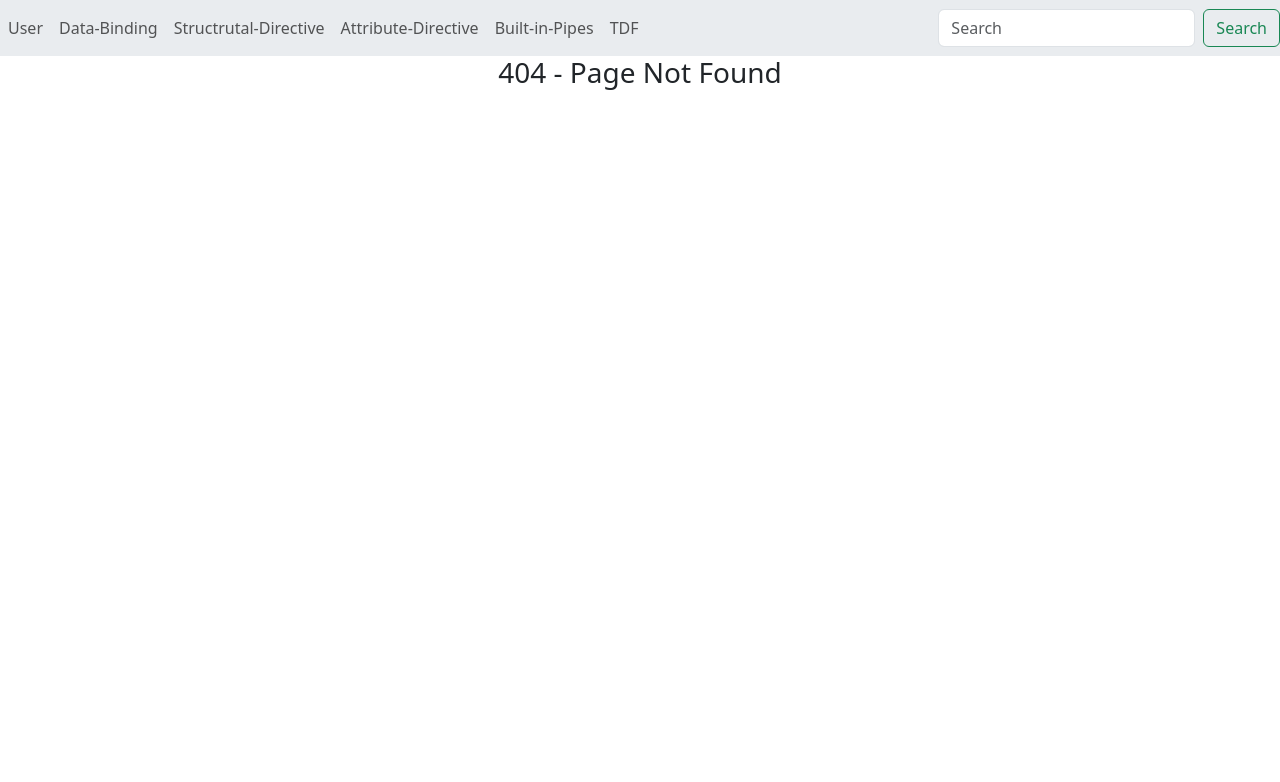
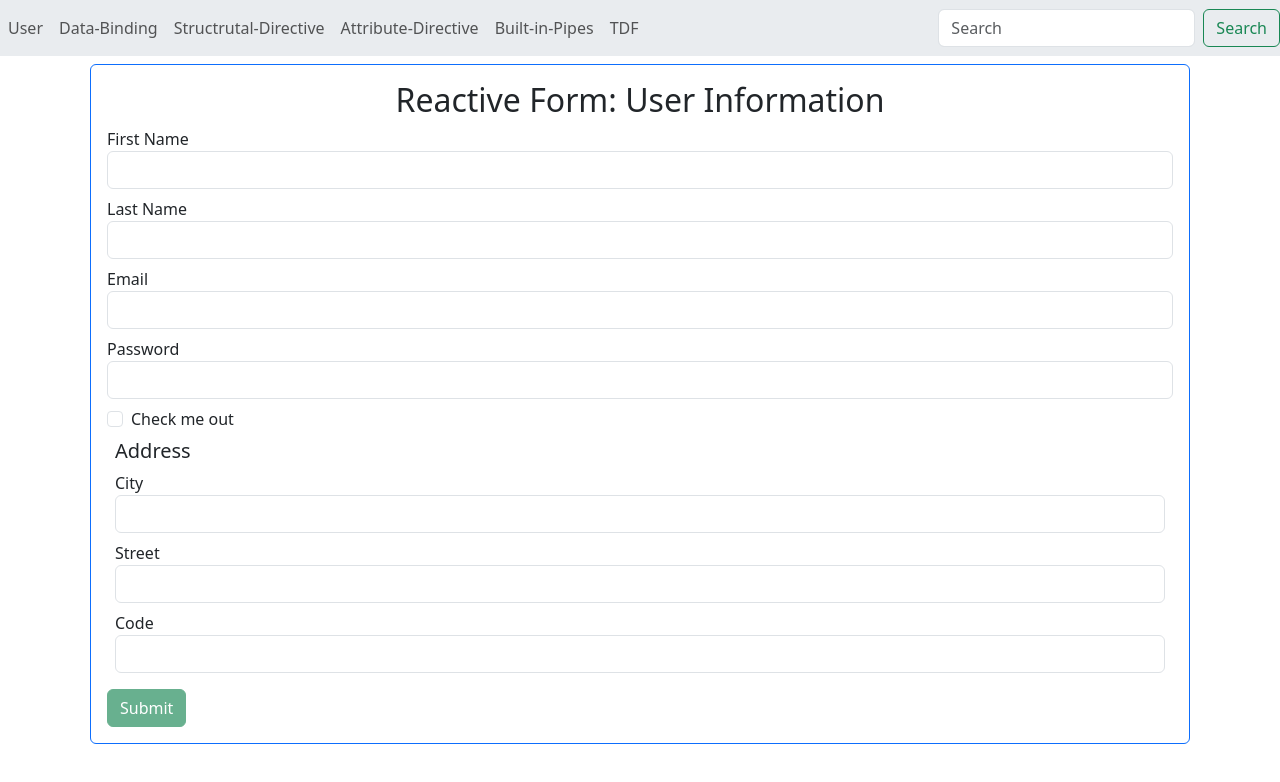
Before and after one commit to cembicakci/angular-basics, an Angular app: page /rf in a window 1280 px wide. Before the commit this address had no page. Shown: the top 782 px of the page. Built offline with nearby package versions, Linux system fonts and the light colour scheme.

Commit message:
reactive forms

```diff
--- a/src/app/app.routes.ts
+++ b/src/app/app.routes.ts
@@ -7,6 +7,7 @@ import { AttributeDirectives } from './attribute-directives/attribute-directives
 import { PageNotFound } from './page-not-found/page-not-found';
 import { BuiltInPipes } from './built-in-pipes/built-in-pipes';
 import { TemplateDrivenForm } from './template-driven-form/template-driven-form';
+import { ReactiveForm } from './reactive-form/reactive-form';
 
 export const routes: Routes = [
 	// { path: '', component: User },
@@ -17,5 +18,6 @@ export const routes: Routes = [
 	{ path: 'attribute-directive', component: AttributeDirectives },
 	{ path: 'built-in-pipes', component: BuiltInPipes },
 	{ path: 'tdf', component: TemplateDrivenForm },
+	{ path: 'rf', component: ReactiveForm},
 	{ path: '**', component: PageNotFound }
 ];
--- /dev/null
+++ b/src/app/reactive-form/reactive-form.html
@@ -0,0 +1,81 @@
+<div class="container">
+  <form class="border border-primary rounded m-2 p-2" [formGroup]="reactiveForm" (ngSubmit)="onSubmit()">
+    <h2 class="text-center m-2">Reactive Form: User Information</h2>
+
+    <!-- First Name -->
+    <div class="form-group m-2">
+      <label>First Name</label>
+      <input type="text" class="form-control" formControlName="firstName">
+      <div class="text-danger" *ngIf="reactiveForm.get('firstName')?.invalid && reactiveForm.get('firstName')?.touched">
+        First name is required (min 3 chars).
+      </div>
+    </div>
+
+    <!-- Last Name -->
+    <div class="form-group m-2">
+      <label>Last Name</label>
+      <input type="text" class="form-control" formControlName="lastName">
+      <div class="text-danger" *ngIf="reactiveForm.get('lastName')?.invalid && reactiveForm.get('lastName')?.touched">
+        Last name is required.
+      </div>
+    </div>
+
+    <!-- Email -->
+    <div class="form-group m-2">
+      <label>Email</label>
+      <input type="email" class="form-control" formControlName="email">
+      <div class="text-danger" *ngIf="reactiveForm.get('email')?.invalid && reactiveForm.get('email')?.touched">
+        Please enter a valid email.
+      </div>
+    </div>
+
+    <!-- Password -->
+    <div class="form-group m-2">
+      <label>Password</label>
+      <input type="password" class="form-control" formControlName="password">
+      <div class="text-danger" *ngIf="reactiveForm.get('password')?.invalid && reactiveForm.get('password')?.touched">
+        Password is required (min 6 chars).
+      </div>
+    </div>
+
+    <!-- Checkbox -->
+    <div class="form-group m-2 form-check">
+      <input type="checkbox" class="form-check-input" formControlName="isChecked">
+      <label class="form-check-label">Check me out</label>
+      <div class="text-danger" *ngIf="reactiveForm.get('isChecked')?.invalid && reactiveForm.get('isChecked')?.touched">
+        You must accept the terms.
+      </div>
+    </div>
+
+    <!-- Address -->
+    <div class="m-2" formGroupName="address">
+      <h5 class="m-2">Address</h5>
+
+      <div class="form-group m-2">
+        <label>City</label>
+        <input type="text" class="form-control" formControlName="city">
+        <div class="text-danger" *ngIf="reactiveForm.get('address.city')?.invalid && reactiveForm.get('address.city')?.touched">
+          City is required.
+        </div>
+      </div>
+
+      <div class="form-group m-2">
+        <label>Street</label>
+        <input type="text" class="form-control" formControlName="street">
+        <div class="text-danger" *ngIf="reactiveForm.get('address.street')?.invalid && reactiveForm.get('address.street')?.touched">
+          Street is required.
+        </div>
+      </div>
+
+      <div class="form-group m-2">
+        <label>Code</label>
+        <input type="text" class="form-control" formControlName="code">
+        <div class="text-danger" *ngIf="reactiveForm.get('address.code')?.invalid && reactiveForm.get('address.code')?.touched">
+          Code must be a 5-digit number.
+        </div>
+      </div>
+    </div>
+
+    <button class="btn btn-success m-2" type="submit" [disabled]="reactiveForm.invalid">Submit</button>
+  </form>
+</div>
--- /dev/null
+++ b/src/app/reactive-form/reactive-form.ts
@@ -0,0 +1,38 @@
+import { CommonModule } from '@angular/common';
+import { Component } from '@angular/core';
+import { FormGroup, FormControl, Validators, ReactiveFormsModule } from '@angular/forms';
+
+@Component({
+  selector: 'app-reactive-form',
+  standalone: true,
+  imports: [ReactiveFormsModule, CommonModule],
+  templateUrl: './reactive-form.html',
+  styleUrl: './reactive-form.scss'
+})
+export class ReactiveForm {
+  reactiveForm: FormGroup;
+
+  constructor() {
+    this.reactiveForm = new FormGroup({
+      firstName: new FormControl("", [Validators.required, Validators.minLength(3)]),
+      lastName: new FormControl("", [Validators.required]),
+      email: new FormControl("", [Validators.required, Validators.email]),
+      password: new FormControl("", [Validators.required, Validators.minLength(6)]),
+      isChecked: new FormControl(false),
+
+      address: new FormGroup({
+        street: new FormControl("", [Validators.required]),
+        city: new FormControl("", [Validators.required]),
+        code: new FormControl("", [Validators.required, Validators.pattern('^[0-9]{5}$')]),
+      })
+    });
+  }
+
+  onSubmit() {
+    if (this.reactiveForm.valid) {
+      console.log("Form Values:", this.reactiveForm.value);
+    } else {
+      console.log("Form is invalid");
+    }
+  }
+}
```
Also changed, not shown: src/app/reactive-form/reactive-form.scss (added), 1 other file (tests, documents, lock files or other folders).
